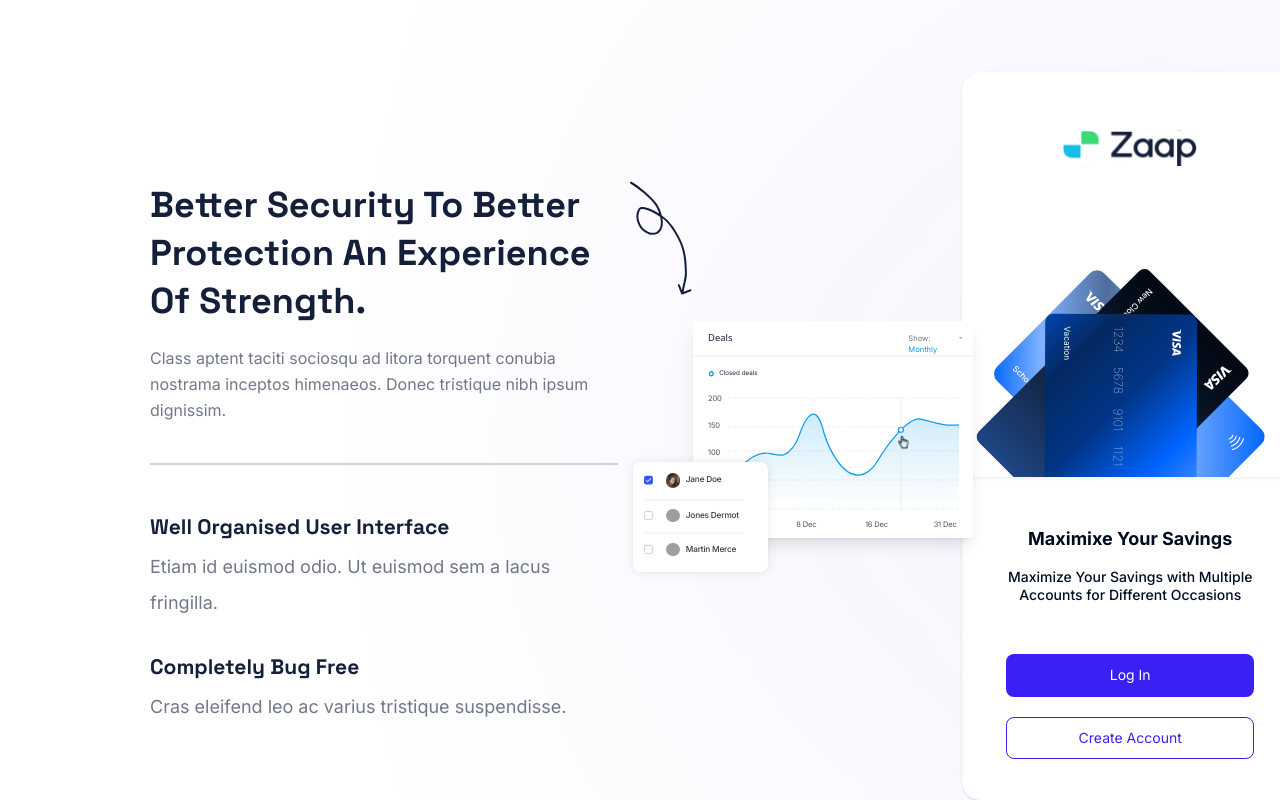
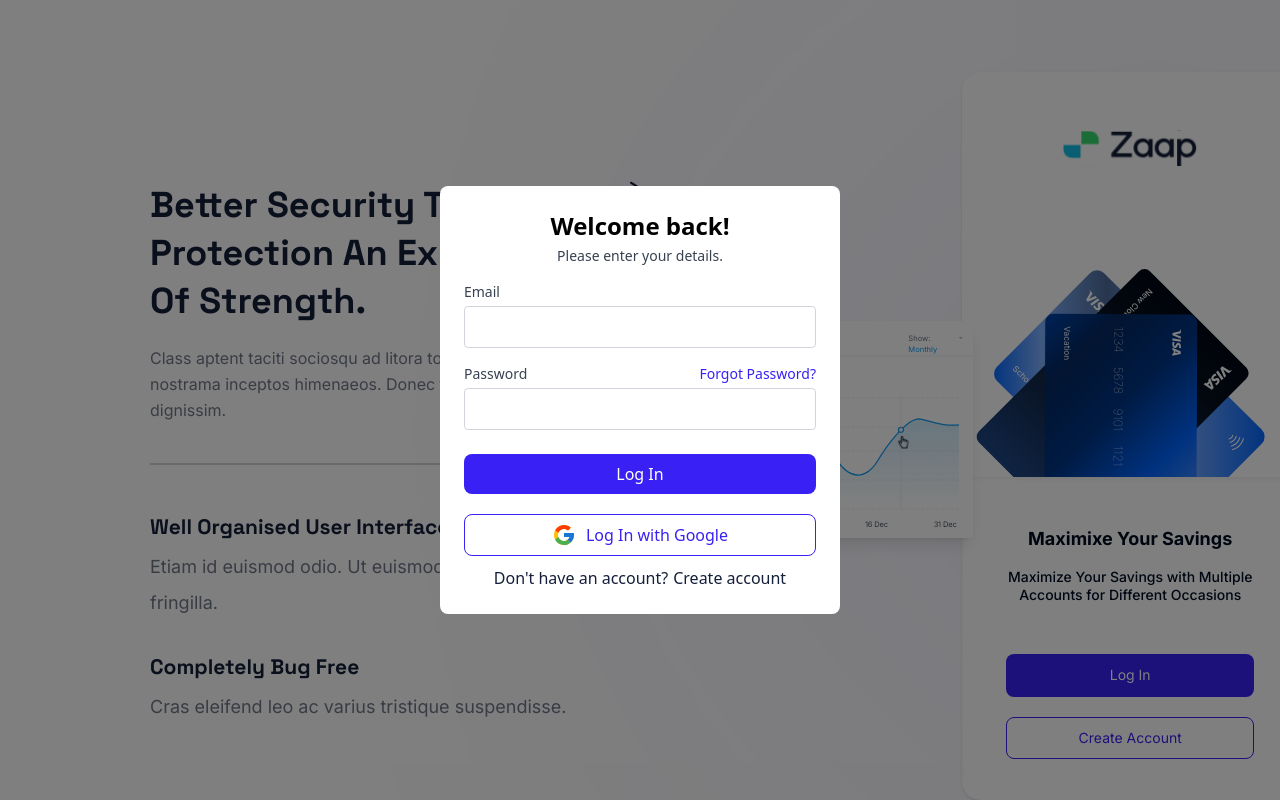
Before and after one commit to adlyatarisa/agency-website, a Next.js app: page / in a window 1280 px wide. Both pictures are taken after a click on the button "Log In". Shown: the part 1746-2546 px from the top of the page. Built offline with nearby package versions, Linux system fonts and the light colour scheme; grey boxes are pictures that could not be loaded.

Commit message:
feat: add login and regist modal

```diff
--- a/src/components/card.tsx
+++ b/src/components/card.tsx
@@ -1,7 +1,19 @@
+'use client'
+
 import Image from 'next/image'
-import React from 'react'
+import React, { useState } from 'react'
+import LoginModal from '@/components/loginModal'
+import Regist from '@/components/regist'
 
 export default function Card() {
+  const [isModalOpen, setModalOpen] = useState(false)
+  const [isRegistOpen, setRegistOpen] = useState(false)
+
+  const openModal = () => setModalOpen(true)
+  const closeModal = () => setModalOpen(false)
+  const openRegist = () => setRegistOpen(true)
+  const closeRegist = () => setRegistOpen(false)
+
   return (
     <div className="w-full h-full flex flex-row mt-[120px]">
       <div className="left w-[487px] h-[510px] ml-[150px] flex flex-col mt-[109px]">
@@ -139,12 +151,20 @@ export default function Card() {
               Maximize Your Savings with Multiple Accounts for Different
               Occasions
             </div>
-            <button className="w-[248px] h-[42.8px] px-[13.8px] flex items-center justify-center text-white text-sm font-inter bg-blue-primary mt-[50.48px] rounded-lg hover:bg-[#311CCF] hover:scale-[1.01] ease-in-out">
+            <button
+              className="w-[248px] h-[42.8px] px-[13.8px] flex items-center justify-center text-white text-sm font-inter bg-blue-primary mt-[50.48px] rounded-lg hover:bg-[#311CCF] hover:scale-[1.01] ease-in-out"
+              onClick={openModal}
+            >
               Log In
             </button>
-            <button className="w-[248px] h-[42.8px] px-[13.8px] flex items-center justify-center text-blue-primary text-sm font-inter border border-blue-primary bg-white mt-[20.09px] rounded-lg hover:scale-[1.01] ease-in-out">
+            <LoginModal isOpen={isModalOpen} onClose={closeModal} />
+            <button
+              className="w-[248px] h-[42.8px] px-[13.8px] flex items-center justify-center text-blue-primary text-sm font-inter border border-blue-primary bg-white mt-[20.09px] rounded-lg hover:scale-[1.01] ease-in-out"
+              onClick={openRegist}
+            >
               Create Account
             </button>
+            <Regist isOpen={isRegistOpen} onClose={closeRegist} />
           </div>
         </div>
         <div className="deals absolute mt-[249px] ml-[5px] w-[280.35px] h-[216.72px] bg-white rounded-sm shadow-lg flex flex-col">
--- /dev/null
+++ b/src/components/loginModal.tsx
@@ -0,0 +1,87 @@
+import React, { useState } from 'react'
+import Image from 'next/image'
+import Regist from '@/components/regist'
+
+export default function LoginModal({
+  isOpen,
+  onClose,
+}: {
+  isOpen: boolean
+  onClose: () => void
+}) {
+  if (!isOpen) return null
+
+  const [isRegistOpen, setRegistOpen] = useState(false)
+
+  const openRegist = () => setRegistOpen(true)
+  const closeRegist = () => setRegistOpen(false)
+
+  return (
+    <div
+      className="fixed inset-0 bg-black bg-opacity-50 flex justify-center items-center z-50"
+      onClick={onClose}
+    >
+      <div
+        className="bg-white p-6 rounded-lg w-[400px]"
+        onClick={(e) => e.stopPropagation()}
+      >
+        <h2 className="text-2xl font-bold mb-1 text-center">Welcome back!</h2>
+        <p className="text-gray-700 text-sm mb-4 text-center">
+          Please enter your details.
+        </p>
+        <form>
+          <div className="mb-4">
+            <label className="block text-sm font-medium text-gray-700">
+              Email
+            </label>
+            <input
+              type="email"
+              className="w-full p-2 border border-gray-300 rounded mt-1"
+              required
+            />
+          </div>
+          <div className="mb-6">
+            <div className="flex justify-between">
+              <label className="block text-sm font-medium text-gray-700">
+                Password
+              </label>
+              <a href="#" className="text-blue-primary text-sm hover:underline">
+                Forgot Password?
+              </a>
+            </div>
+            <input
+              type="password"
+              className="w-full p-2 border border-gray-300 rounded mt-1"
+              required
+            />
+          </div>
+          <button
+            type="submit"
+            className="w-full bg-blue-primary text-white p-2 rounded-lg hover:scale-[1.01] hover:bg-[#311CCF]"
+          >
+            Log In
+          </button>
+          <button
+            type="submit"
+            className="w-full bg-white border border-blue-primary text-blue-primary p-2 rounded-lg hover:scale-[1.01] mt-[20px] flex justify-center gap-[10px]"
+          >
+            <Image
+              src="/card/google.svg"
+              width={24}
+              height={24}
+              alt="Google Logo"
+            />
+            Log In with Google
+          </button>
+          <div className="mt-[10px] flex justify-center flex-row gap-[5px] text-blue-dark">
+            Don&apos;t have an account?
+            <button className="hover:text-blue-primary" onClick={openRegist}>
+              Create account
+            </button>
+            <Regist isOpen={isRegistOpen} onClose={closeRegist} />
+          </div>
+        </form>
+      </div>
+    </div>
+  )
+}
--- /dev/null
+++ b/src/components/regist.tsx
@@ -0,0 +1,99 @@
+import React from 'react'
+import Image from 'next/image'
+
+export default function Regist({
+  isOpen,
+  onClose,
+}: {
+  isOpen: boolean
+  onClose: () => void
+}) {
+  if (!isOpen) return null
+
+  return (
+    <div
+      className="fixed inset-0 bg-black bg-opacity-50 flex justify-center items-center z-50"
+      onClick={onClose}
+    >
+      <div
+        className="bg-white p-6 rounded-lg w-[400px]"
+        onClick={(e) => e.stopPropagation()}
+      >
+        <h2 className="text-2xl font-bold mb-1 text-center">Welcome!</h2>
+        <p className="text-gray-700 text-sm mb-4 text-center">
+          Please enter your details.
+        </p>
+        <form>
+          <div className="mb-4">
+            <label className="block text-sm font-medium text-gray-700">
+              Email
+            </label>
+            <input
+              type="email"
+              className="w-full p-2 border border-gray-300 rounded mt-1"
+              required
+            />
+          </div>
+          <div className="mb-6">
+            <label className="block text-sm font-medium text-gray-700">
+              Password
+            </label>
+            <input
+              type="password"
+              className="w-full p-2 border border-gray-300 rounded mt-1"
+              required
+            />
+          </div>
+          <div className="mb-4">
+            <label className="block text-sm font-medium text-gray-700">
+              Username
+            </label>
+            <input
+              type="username"
+              className="w-full p-2 border border-gray-300 rounded mt-1"
+              required
+            />
+          </div>
+          <div className="mb-4">
+            <label className="block text-sm font-medium text-gray-700">
+              Date of Birth
+            </label>
+            <input
+              type="date"
+              className="w-full p-2 border border-gray-300 rounded mt-1 opacity-50"
+              required
+            />
+          </div>
+          <div className="mb-4">
+            <label className="block text-sm font-medium text-gray-700">
+              Gender
+            </label>
+            <select className="w-full p-2 border border-gray-300 opacity-50 rounded mt-1">
+              <option value="male">Male</option>
+              <option value="female">Female</option>
+              <option value="other">Other</option>
+            </select>
+          </div>
+          <button
+            type="submit"
+            className="w-full bg-blue-primary text-white p-2 rounded-lg hover:scale-[1.01] hover:bg-[#311CCF]"
+          >
+            Sign up
+          </button>
+          <button
+            type="submit"
+            className="w-full bg-white border border-blue-primary text-blue-primary p-2 rounded-lg hover:scale-[1.01] mt-[20px] flex justify-center gap-[10px]"
+          >
+            <Image
+              src="/card/google.svg"
+              width={24}
+              height={24}
+              alt="Google Logo"
+            />
+            Sign up with Google
+          </button>
+        </form>
+      </div>
+    </div>
+  )
+}
```
Also changed, not shown: public/card/google.svg (added).
